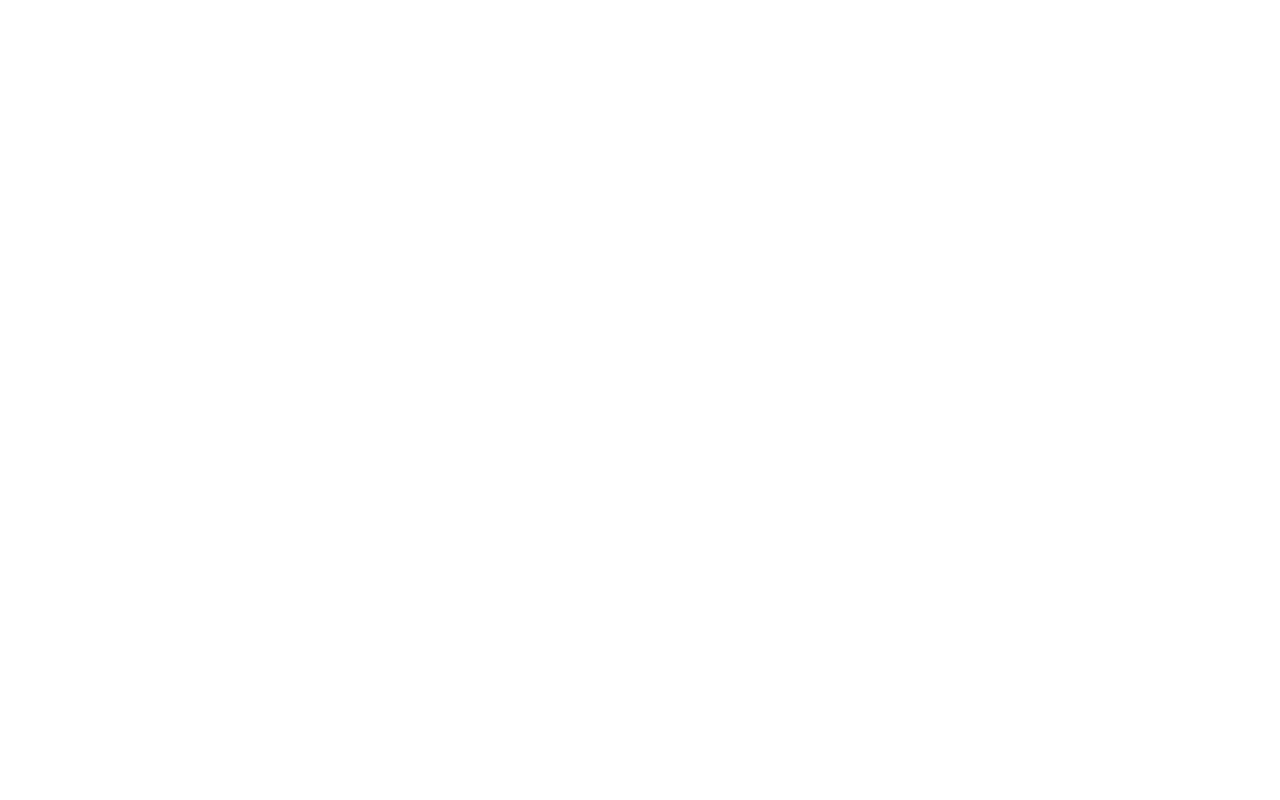
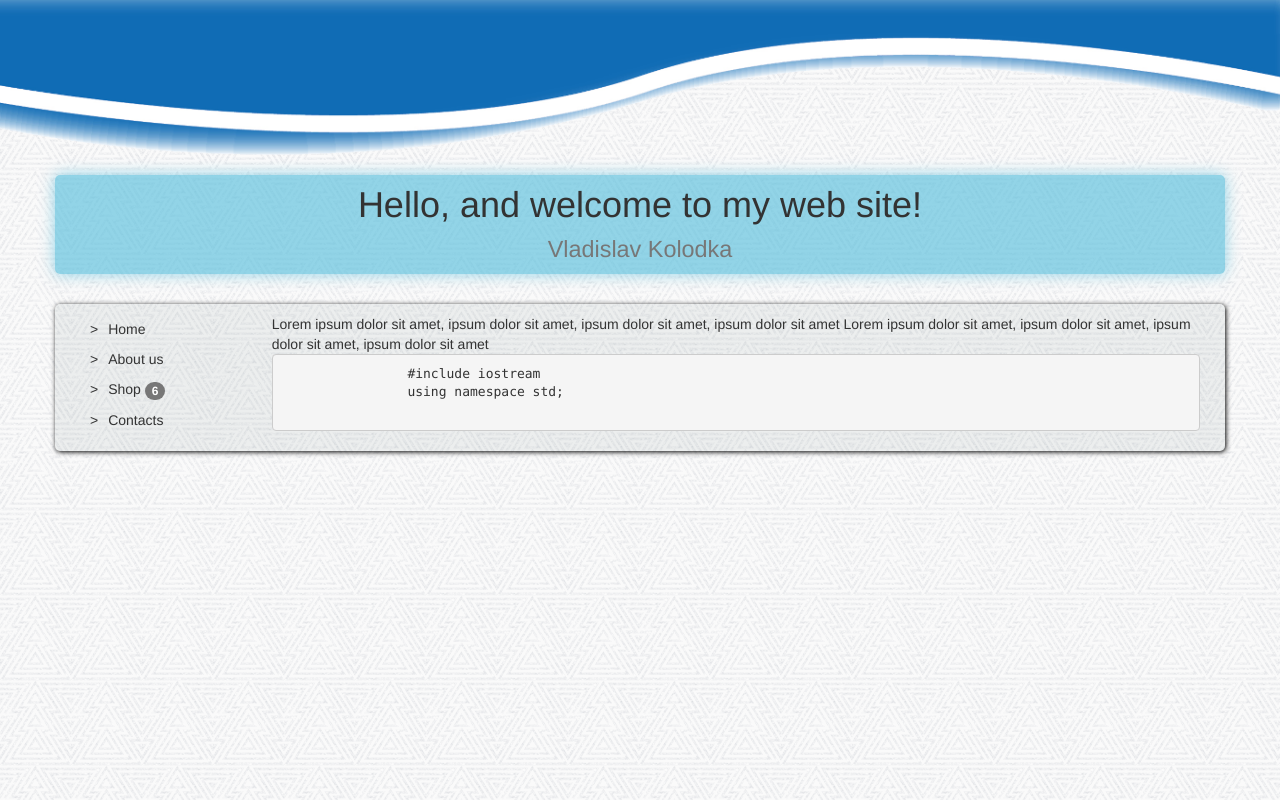
Before and after one commit to vladkolodka/learn_bootstrap, a plain HTML site: page index.html in a window 1280 px wide. Drawn offline with Linux system fonts and the light colour scheme.

Commit message:
Basic page

```diff
--- a/index.html
+++ b/index.html
@@ -5,12 +5,46 @@
     <meta name="viewport" content="width=device-width, initial-scale=1">
 
     <link rel="stylesheet" type="text/css" href="style/bootstrap.min.css" />
+    <link rel="stylesheet" type="text/css" href="style/main.css">
+
     <script src="script/jquery.js"></script>
     <script src="script/bootstrap.min.js"></script>
 
     <title>Learn bootstrap</title>
 </head>
 <body>
+<header>
+    <img src="image/header.png" class="img-responsive">
+</header>
+<section class="container">
+    <div class="row">
+            <header>
+                <h1 class="text-center main-head">
+                    Hello, and welcome to my web site!<br><small>Vladislav Kolodka</small>
+                </h1>
+            </header>
+    </div>
 
+    <section class="row content">
+        <div class="col-sm-2">
+            <nav class="main-menu">
+                <ul>
+                    <li>Home</li>
+                    <li>About us</li>
+                    <li>Shop <div class="badge">6</div></li>
+                    <li>Contacts</li>
+                </ul>
+            </nav>
+        </div>
+        <div class="col-sm-10">
+            Lorem ipsum dolor sit amet, ipsum dolor sit amet, ipsum dolor sit amet, ipsum dolor sit amet
+            Lorem ipsum dolor sit amet, ipsum dolor sit amet, ipsum dolor sit amet, ipsum dolor sit amet
+            <pre>
+                #include iostream
+                using namespace std;
+            </pre>
+        </div>
+    </section>
+</section>
 </body>
 </html>
--- /dev/null
+++ b/style/main.css
@@ -0,0 +1,39 @@
+body{
+    background: url("../image/bg.png");
+}
+.main-head{
+    padding: 10px;
+    background-color: rgba(91, 192, 222, 0.65);
+    box-shadow: 0 0 15px rgba(91, 192, 222, 0.65);
+    border-radius: 5px;
+}
+.content{
+    margin-top: 20px;
+    padding: 10px;
+
+    border-radius: 5px;
+    box-shadow: 1px 1px 5px black;
+
+    background-color: rgba(143, 152, 151, 0.13);
+}
+.main-menu{
+
+}
+.main-menu ul{
+    list-style: none;
+    margin: 0;
+    padding: 0;
+}
+.main-menu ul li:before{
+    content: ">";
+    margin: 0 10px;
+}
+.main-menu ul li:hover{
+    background-color: rgba(143, 152, 151, 0.56);
+    cursor: pointer;
+}
+
+.main-menu ul li{
+    border-radius: 5px;
+    padding: 5px 0;
+}
```
Also changed, not shown: image/bg.png (added), image/header.png (added).
